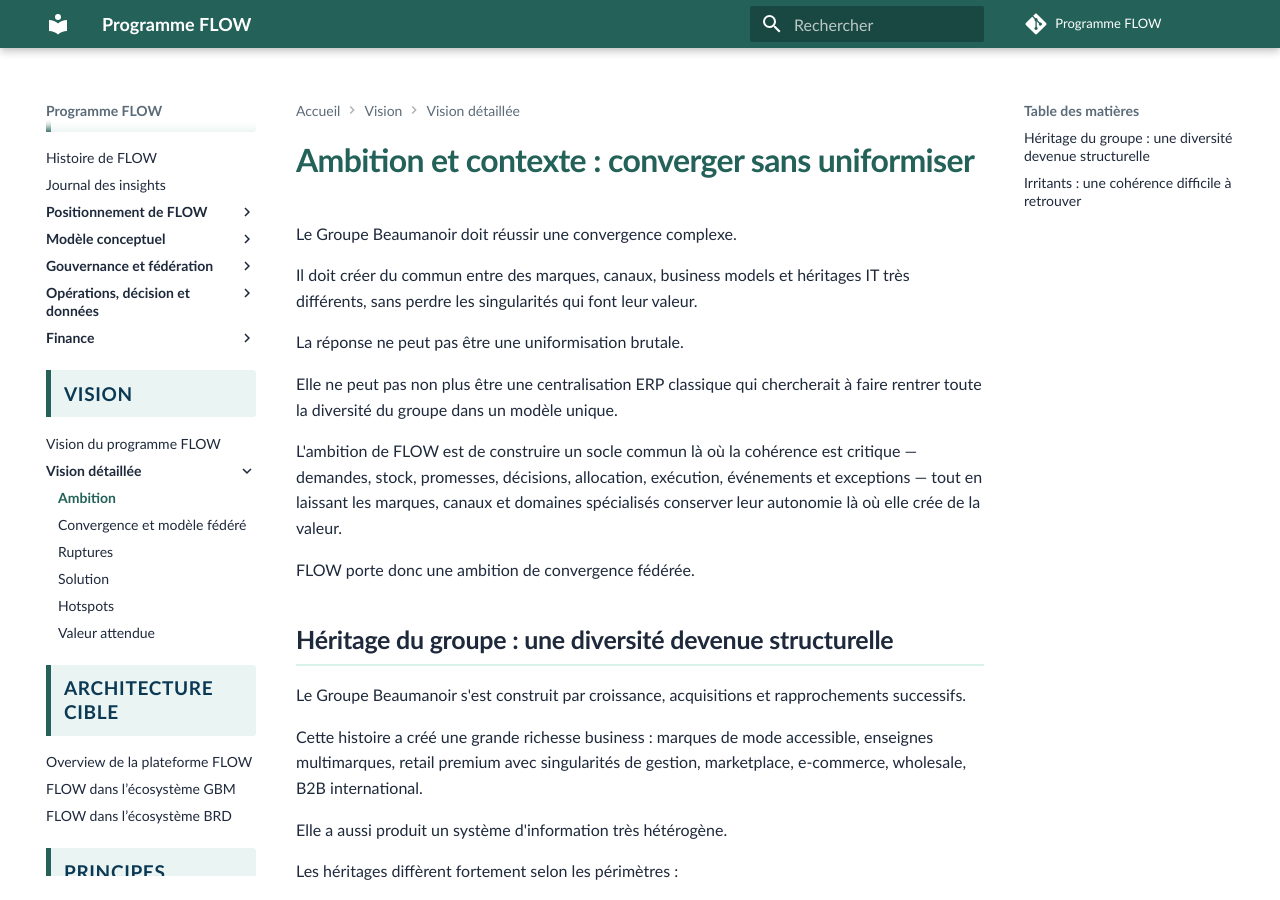
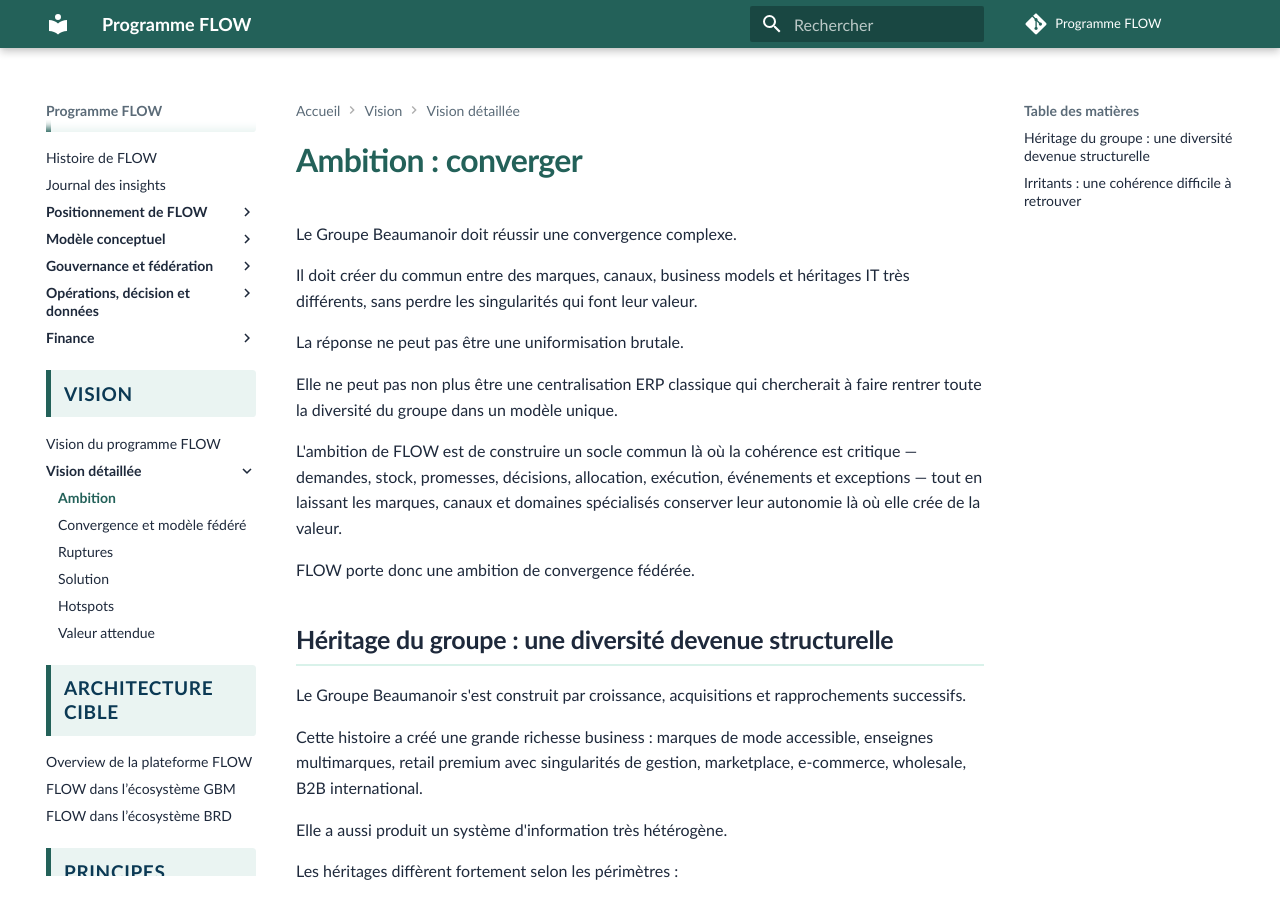
Before and after one commit to laurent-sintes/FLOW-Program, an MkDocs documentation site: the page built from docs/vision/vision-detaillee/1-ambition-et-contexte.md, in a window 1280 px wide and 900 px high. Built offline with MkDocs 1.6.1 and Material for MkDocs 9.7.7, drawn with Linux system fonts in a browser that asks for light colours; comment, search, counter and statistics services are not loaded.

Commit message:
Renommer le chapitre ambition de la vision

```diff
--- a/docs/vision/vision-detaillee/1-ambition-et-contexte.md
+++ b/docs/vision/vision-detaillee/1-ambition-et-contexte.md
@@ -1,4 +1,4 @@
-# Ambition et contexte : converger sans uniformiser
+# Ambition : converger
 
 Le Groupe Beaumanoir doit réussir une convergence complexe.
 
```
